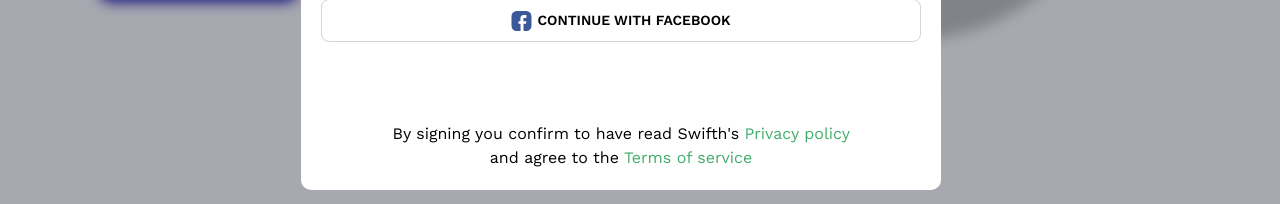
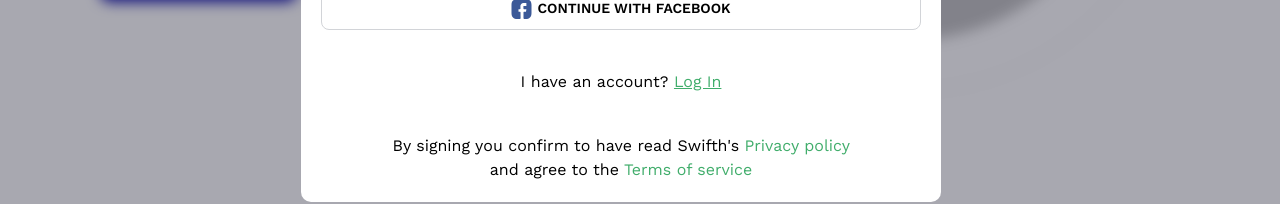
Before and after one commit to Niscolinx/opoko, a React (Vite) app: page / in a window 1280 px wide. Both pictures are taken after a click on the button "Get Started". Shown: the part 582-786 px from the top of the page. Built offline with nearby package versions, Linux system fonts and the light colour scheme.

Commit message:
working on auth

```diff
--- a/src/components/AuthSteps/FirstStep.tsx
+++ b/src/components/AuthSteps/FirstStep.tsx
@@ -2,7 +2,7 @@ import { Fragment } from 'react';
 import { pathSignal, useAuthContext } from '../../container/Auth';
 
 export const FirstSignUpStep = () => {
-  //const redirectToLogin = () => dispatch(open('login'));
+  const redirectToLogin = () => pathSignal.value = 'signup';
 
   const { setStep } = useAuthContext();
 
@@ -26,7 +26,7 @@ export const FirstSignUpStep = () => {
         </section>
 
         <p className="authText">
-          {/* I have an account? <button onClick={redirectToLogin}> Log In</button> */}
+          I have an account? <button onClick={redirectToLogin}> Log In</button>
         </p>
       </Fragment>
       <p className="authFooter">
--- a/src/container/Auth.tsx
+++ b/src/container/Auth.tsx
@@ -56,6 +56,7 @@ function Auth() {
 
   const openDialog = () => {
     if (dialogRef.current) {
+      setStep(1)
       dialogRef.current.showModal();
     }
   };
```
